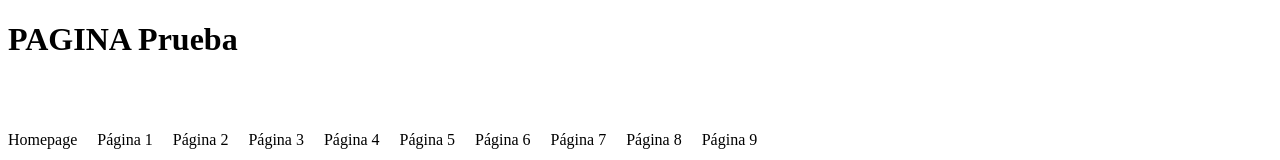
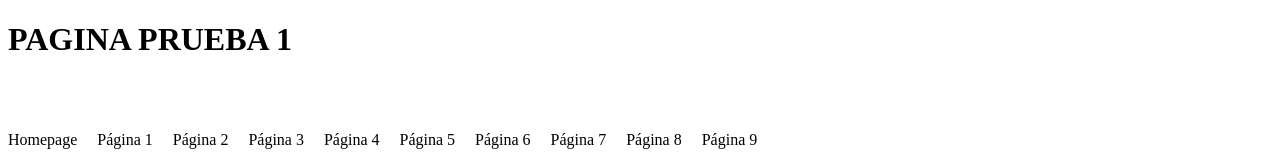
Before and after one commit to Klebosov/Abarrotes, an Angular app: page /pagina1 in a window 1280 px wide. Shown: the top 160 px of the page. Built offline with nearby package versions, Linux system fonts and the light colour scheme.

Commit message:
Update header title to 'PAGINA PRUEBA 1'

```diff
--- a/src/app/pagina1/pagina1.html
+++ b/src/app/pagina1/pagina1.html
@@ -1,7 +1,7 @@
 
 <header class="area-header">
 
-  <h1>PAGINA Prueba</h1>
+  <h1>PAGINA PRUEBA 1</h1>
 </header>
 
 <nav class="menu-principal">
```
